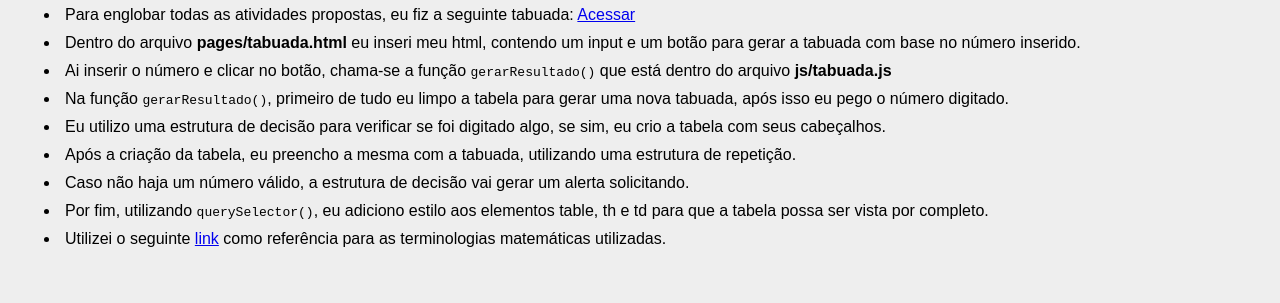
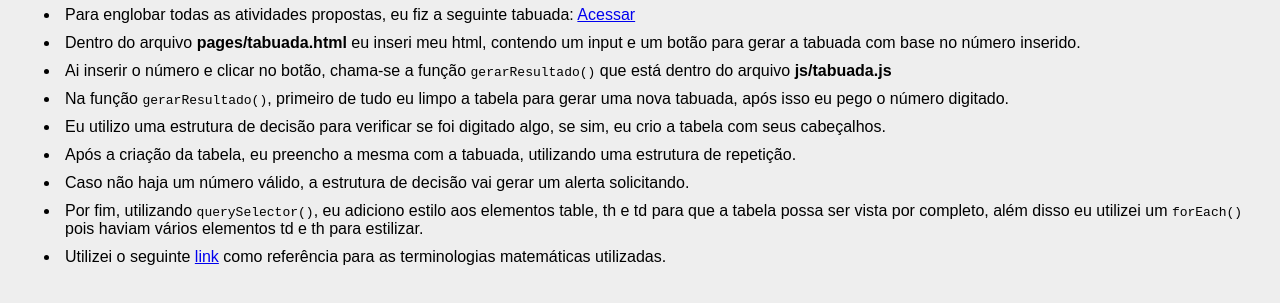
Before and after one commit to diegoromal/diego_romanio_de_almeida, a plain HTML site: page index.html in a window 1280 px wide. Shown: the part 79-382 px from the top of the page. Drawn offline with Linux system fonts and the light colour scheme.

Commit message:
:rocket: Descrição finalizada.

```diff
--- a/index.html
+++ b/index.html
@@ -59,7 +59,9 @@
                 <li>
                     Por fim, utilizando <code>querySelector()</code>, eu
                     adiciono estilo aos elementos table, th e td para que a
-                    tabela possa ser vista por completo.
+                    tabela possa ser vista por completo, além disso eu utilizei
+                    um <code>forEach()</code> pois haviam vários elementos td e
+                    th para estilizar.
                 </li>
                 <li>
                     Utilizei o seguinte
```
